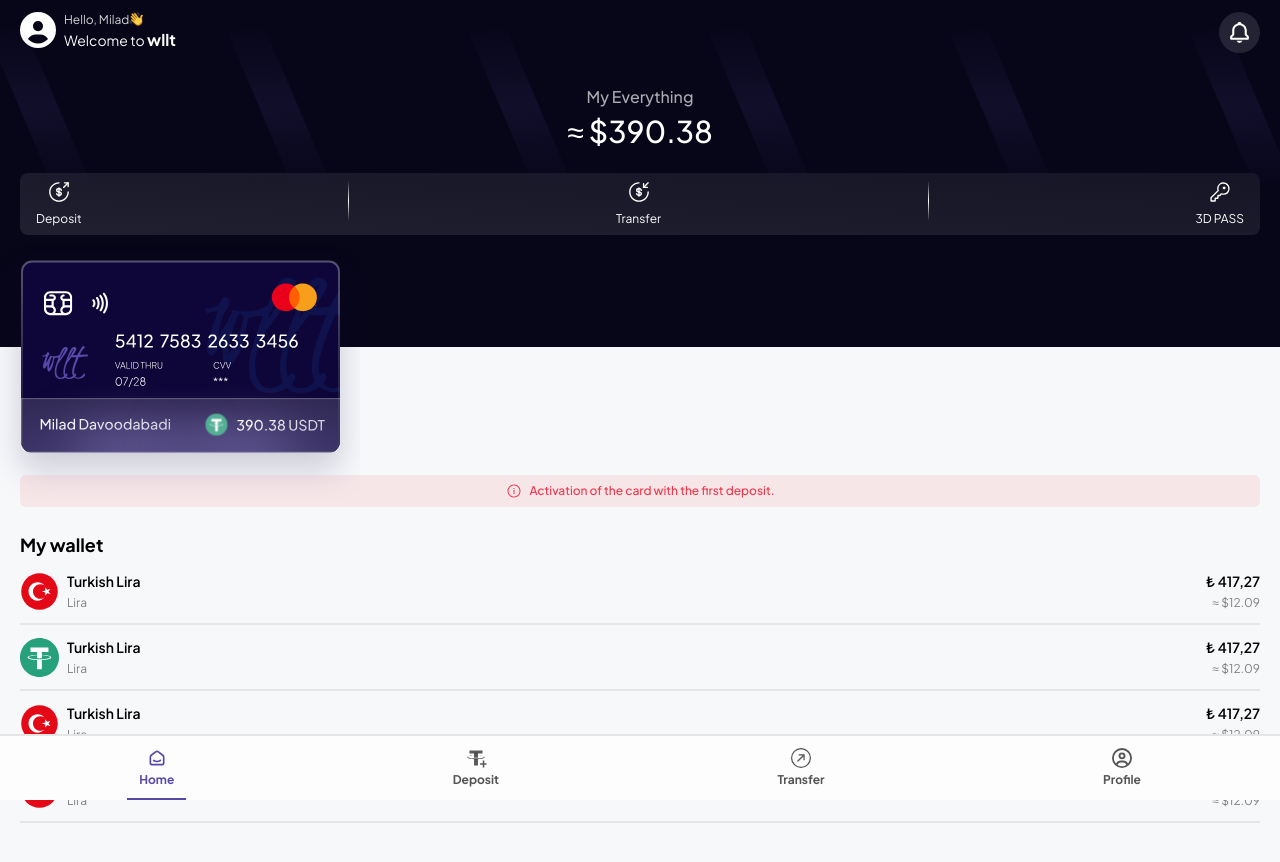
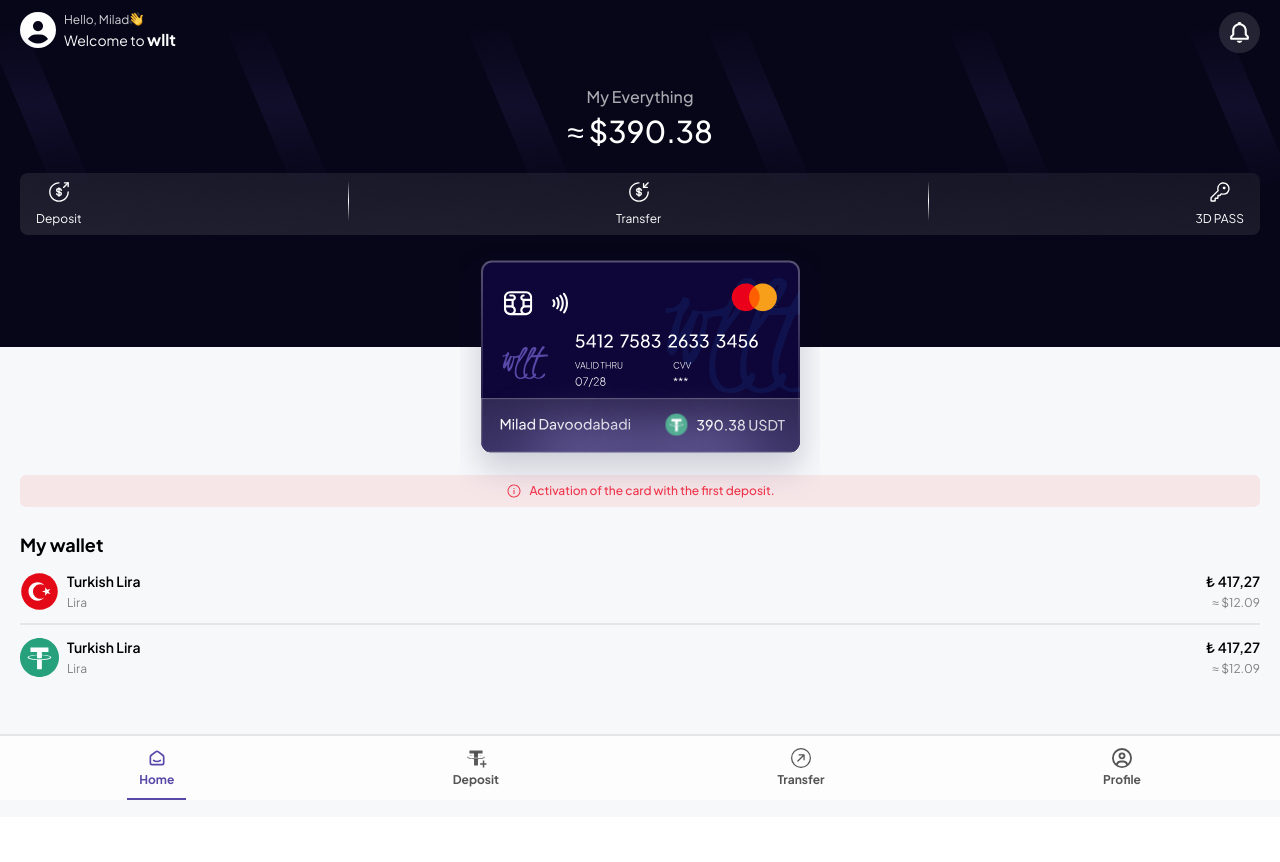
Before and after one commit to sepehrsdgh/mastercard, a Next.js app: page /main/home in a window 1280 px wide. Shown: the top 862 px of the page. After the commit the page ends 817 px from the top, so only its background shows below. Built offline with nearby package versions, Linux system fonts and the light colour scheme.

Commit message:
scrol bug fixed

```diff
--- a/app/globals.css
+++ b/app/globals.css
@@ -5,8 +5,8 @@
 body {
   background: white;
   width: 100%;
-  height: 100vh;
-  overflow: hidden;
+  /* height: 100vh; */
+  /* overflow: hidden; */
   margin: 0;
 }
 
--- a/app/main/home/page.jsx
+++ b/app/main/home/page.jsx
@@ -66,61 +66,6 @@
     currencySymbol: "₺",
     amount: "417,27",
   },
-  {
-    icon: (
-      <svg
-        width="39"
-        height="39"
-        viewBox="0 0 39 39"
-        fill="none"
-        xmlns="http://www.w3.org/2000/svg"
-      >
-        <path
-          d="M19.5 37.7812C29.5965 37.7812 37.7812 29.5965 37.7812 19.5C37.7812 9.40354 29.5965 1.21875 19.5 1.21875C9.40354 1.21875 1.21875 9.40354 1.21875 19.5C1.21875 29.5965 9.40354 37.7812 19.5 37.7812Z"
-          fill="#E30917"
-        />
-        <path
-          d="M25.1672 23.7656L25.2281 20.475L21.9375 19.5L25.2281 18.525L25.1672 15.2344L27.1781 17.8547L30.4688 16.8797L28.4578 19.5L30.4688 22.1203L27.1781 21.1453L25.1672 23.7656Z"
-          fill="white"
-        />
-        <path
-          d="M20.2313 26.8125C16.2094 26.8125 12.9797 23.5219 12.9797 19.5C12.9797 15.4781 16.2094 12.1875 20.2313 12.1875C21.7547 12.1875 23.1562 12.675 24.375 13.4672C22.7297 11.5781 20.2922 10.3594 17.55 10.3594C12.5531 10.3594 8.53125 14.4422 8.53125 19.5C8.53125 24.5578 12.5531 28.6406 17.55 28.6406C20.2922 28.6406 22.7297 27.4219 24.375 25.5328C23.2172 26.325 21.8156 26.8125 20.2313 26.8125Z"
-          fill="white"
-        />
-      </svg>
-    ),
-    title: "Turkish Lira",
-    currency: "Lira",
-    currencySymbol: "₺",
-    amount: "417,27",
-  }, {
-    icon: (
-      <svg
-        width="39"
-        height="39"
-        viewBox="0 0 39 39"
-        fill="none"
-        xmlns="http://www.w3.org/2000/svg"
-      >
-        <path
-          d="M19.5 37.7812C29.5965 37.7812 37.7812 29.5965 37.7812 19.5C37.7812 9.40354 29.5965 1.21875 19.5 1.21875C9.40354 1.21875 1.21875 9.40354 1.21875 19.5C1.21875 29.5965 9.40354 37.7812 19.5 37.7812Z"
-          fill="#E30917"
-        />
-        <path
-          d="M25.1672 23.7656L25.2281 20.475L21.9375 19.5L25.2281 18.525L25.1672 15.2344L27.1781 17.8547L30.4688 16.8797L28.4578 19.5L30.4688 22.1203L27.1781 21.1453L25.1672 23.7656Z"
-          fill="white"
-        />
-        <path
-          d="M20.2313 26.8125C16.2094 26.8125 12.9797 23.5219 12.9797 19.5C12.9797 15.4781 16.2094 12.1875 20.2313 12.1875C21.7547 12.1875 23.1562 12.675 24.375 13.4672C22.7297 11.5781 20.2922 10.3594 17.55 10.3594C12.5531 10.3594 8.53125 14.4422 8.53125 19.5C8.53125 24.5578 12.5531 28.6406 17.55 28.6406C20.2922 28.6406 22.7297 27.4219 24.375 25.5328C23.2172 26.325 21.8156 26.8125 20.2313 26.8125Z"
-          fill="white"
-        />
-      </svg>
-    ),
-    title: "Turkish Lira",
-    currency: "Lira",
-    currencySymbol: "₺",
-    amount: "417,27",
-  },
 ];
 function Home() {
   const tetherRate = 0.029
@@ -169,7 +114,7 @@
             </div>
           </div>
         </div>
-        <div className="absolute top-full -translate-y-[40%] right-0 left-0 w-full ">
+        <div className="absolute top-full -translate-y-[40%] flex justify-center items-center right-0 left-0 w-full ">
           <Mastercard />
         </div>
       </div>
@@ -185,7 +130,7 @@
         <div className="mt-6">
           <h6 className="font-bold text-lg">My wallet</h6>
           {accounts.map((account, i) => (
-            <div key={i} className="flex items-center py-3 border-b-2 border-b-[#E5E5E5] justify-between">
+            <div key={i} className={`flex items-center py-3 ${i==0&&"border-b-2 border-b-[#E5E5E5]"} justify-between`}>
               <div className="flex items-center gap-x-2">
                 {account.icon}
                 <div className="flex flex-col gap-y-1">
```
